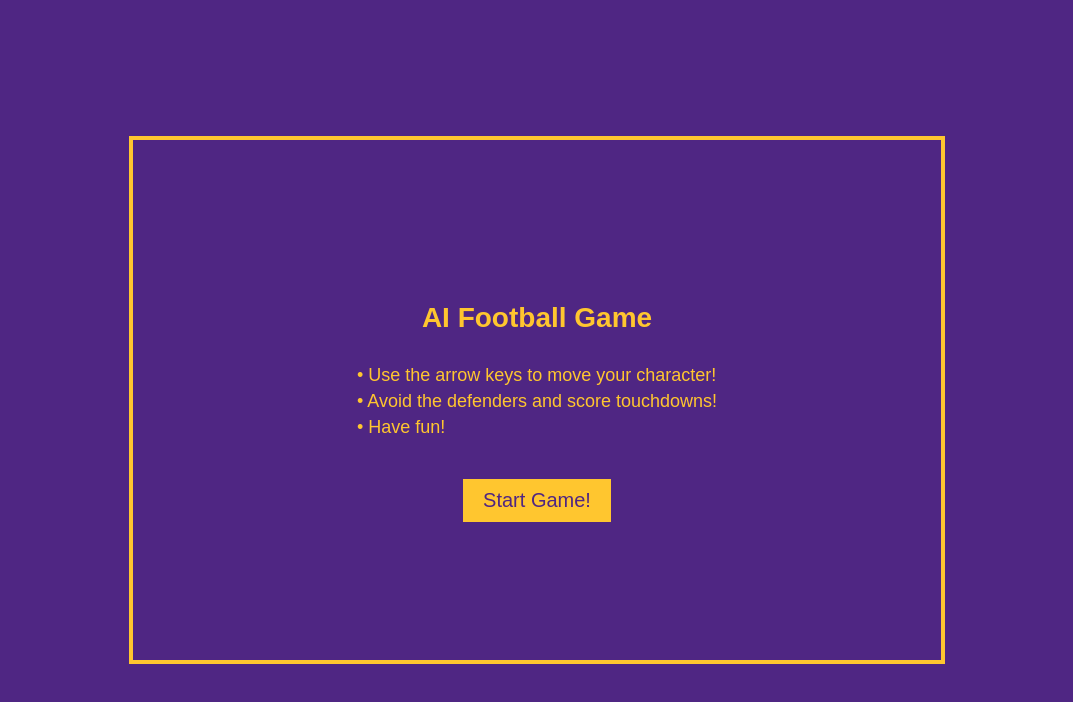
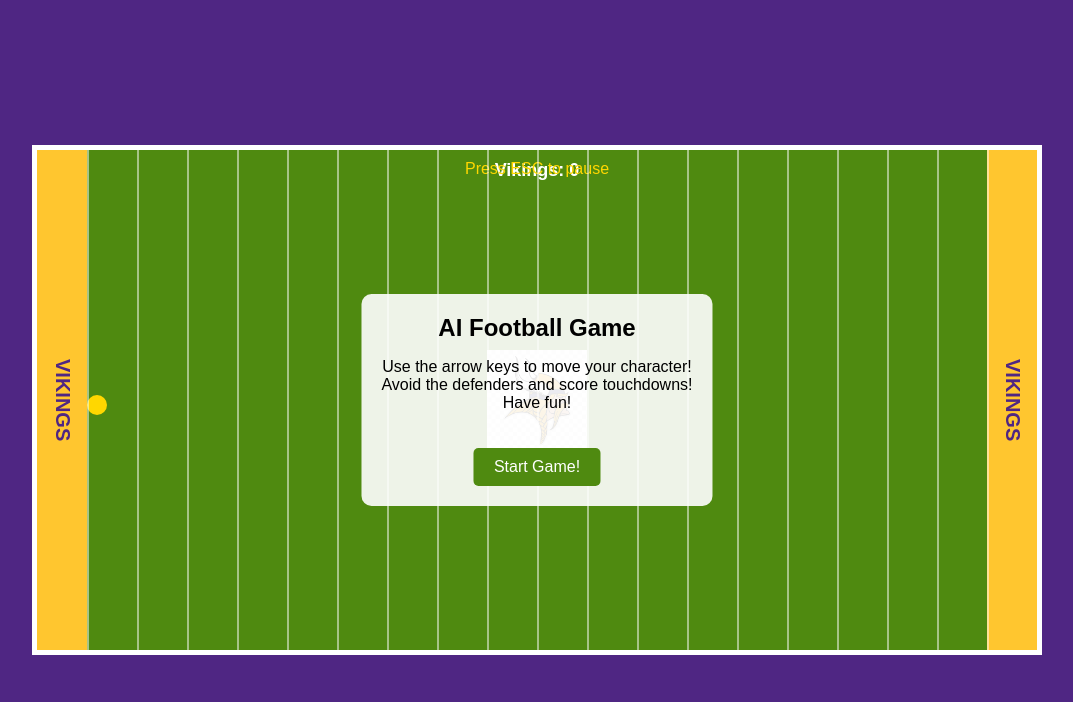
Before and after one commit to Jakob-Ziegler/FootballGame, a plain HTML site: page Game.html in a window 1280 px wide. Shown: the whole page, without its empty margins (103-1176 px from the left). Drawn offline with Linux system fonts and the light colour scheme.

Commit message:
Update Game.html

```diff
--- a/Game.html
+++ b/Game.html
@@ -3,7 +3,7 @@
 <head>
     <meta charset="UTF-8">
     <meta name="viewport" content="width=device-width, initial-scale=1.0">
-    <title>Vikings Football Game</title>
+    <title>AI Football Game</title>
     <style>
         body, html {
             margin: 0;
@@ -20,20 +20,10 @@
 
         .game-container {
             position: relative;
-            width: 800px;
-            height: 400px;
+            width: 1000px; /* Increased width */
+            height: 500px; /* Increased height */
             background: #4F8A10;
             border: 5px solid #fff;
-        }
-
-        .game-title {
-            position: absolute;
-            top: 5px;
-            left: 50%;
-            transform: translateX(-50%);
-            font-size: 24px;
-            font-weight: bold;
-            color: #FFC62F;
         }
 
         .yard-line {
@@ -78,21 +68,9 @@
             background-color: #4F2683;
         }
 
-        .logo {
-            position: absolute;
-            width: 60px;
-            height: 60px;
-            left: 50%;
-            top: 50%;
-            transform: translate(-50%, -50%);
-            background-image: url('viking.png');
-            background-size: cover;
-            opacity: 0.8;
-        }
-
         .scoreboard {
             position: absolute;
-            top: 40px;
+            top: 10px;
             left: 50%;
             transform: translateX(-50%);
             font-size: 18px;
@@ -102,7 +80,7 @@
 
         #pause-instruction {
             position: absolute;
-            top: 70px;
+            top: 10px; /* Moved to top */
             left: 50%;
             transform: translateX(-50%);
             font-size: 16px;
@@ -132,72 +110,72 @@
             color: white;
         }
 
-        /* Intro popup */
-        #intro-popup {
+        .popup {
             position: absolute;
-            width: 60%;
-            height: 60%;
-            background-color: #4F2683;
-            color: #FFC62F;
+            top: 50%;
+            left: 50%;
+            transform: translate(-50%, -50%);
+            background-color: rgba(255, 255, 255, 0.9);
+            color: #000;
+            padding: 20px;
+            border-radius: 10px;
+            display: none;
             text-align: center;
-            border: 4px solid #FFC62F;
-            padding: 20px;
-            display: flex;
-            flex-direction: column;
-            justify-content: center;
-            align-items: center;
-            z-index: 100;
+            z-index: 10;
         }
 
-        #intro-popup h2 {
-            font-size: 28px;
-            margin-bottom: 10px;
+        .popup h2 {
+            margin: 0;
+            font-size: 24px;
         }
 
-        #intro-popup ul {
-            text-align: left;
-            list-style: none;
+        .popup ul {
+            list-style-type: none;
             padding: 0;
         }
 
-        #intro-popup li {
-            font-size: 18px;
-            margin: 5px 0;
+        .popup button {
+            margin-top: 20px;
+            padding: 10px 20px;
+            font-size: 16px;
+            background-color: #4F8A10;
+            color: white;
+            border: none;
+            border-radius: 5px;
+            cursor: pointer;
         }
 
-        #start-button {
-            margin-top: 20px;
-            padding: 10px 20px;
-            font-size: 20px;
-            background-color: #FFC62F;
-            color: #4F2683;
-            border: none;
-            cursor: pointer;
+        .logo {
+            position: absolute;
+            top: 50%;
+            left: 50%;
+            transform: translate(-50%, -50%);
+            width: 100px; /* Adjust size as needed */
+            height: auto;
         }
     </style>
 </head>
 <body>
-    <div id="intro-popup">
+    <div class="popup" id="startPopup">
         <h2>AI Football Game</h2>
         <ul>
-            <li>• Use the arrow keys to move your character!</li>
-            <li>• Avoid the defenders and score touchdowns!</li>
-            <li>• Have fun!</li>
+            <li>Use the arrow keys to move your character!</li>
+            <li>Avoid the defenders and score touchdowns!</li>
+            <li>Have fun!</li>
         </ul>
-        <button id="start-button">Start Game!</button>
+        <button id="startButton">Start Game!</button>
     </div>
 
     <div class="game-container" id="gameContainer">
-        <div class="game-title">AI Football Game</div>
         <div class="scoreboard" id="scoreboard">Vikings: 0</div>
         <div id="pause-instruction">Press ESC to pause</div>
         <div class="endzone endzone-left">VIKINGS</div>
         <div class="endzone endzone-right">VIKINGS</div>
+        <img src="viking.png" alt="Viking Logo" class="logo" id="vikingLogo"> <!-- Viking logo -->
         <div id="player" class="player"></div>
         <div id="tackle-message">You Got Tackled!</div>
         <div id="touchdown-message">TOUCHDOWN!</div>
         <div id="pause-message">Paused</div>
-        <div class="logo"></div>
     </div>
 
     <script>
@@ -208,8 +186,8 @@
         const tackleMessage = document.getElementById("tackle-message");
         const touchdownMessage = document.getElementById("touchdown-message");
         const pauseMessage = document.getElementById("pause-message");
-        const introPopup = document.getElementById("intro-popup");
-        const startButton = document.getElementById("start-button");
+        const startPopup = document.getElementById("startPopup");
+        const startButton = document.getElementById("startButton");
 
         const fieldWidth = gameContainer.offsetWidth;
         const fieldHeight = gameContainer.offsetHeight;
@@ -219,10 +197,6 @@
         let playerY = fieldHeight / 2 - 10;
         let isGameOver = false;
         let isPaused = false;
-
-        startButton.addEventListener("click", () => {
-            introPopup.style.display = "none";
-        });
 
         function updatePlayerPosition() {
             player.style.left = `${playerX}px`;
@@ -245,14 +219,12 @@
             for (let i = 0; i < 11; i++) {
                 const defender = document.createElement("div");
                 defender.className = "defender";
-                defender.style.left = "400px";
+                defender.style.left = "400px"; // Spawn at the 50-yard line
                 defender.style.top = Math.random() * fieldHeight + "px";
                 gameContainer.appendChild(defender);
                 defenders.push(defender);
             }
         }
-
-        spawnDefenders();
 
         function moveDefenders() {
             defenders.forEach(defender => {
@@ -293,43 +265,70 @@
             touchdownMessage.style.display = "none";
             playerX = 50;
             playerY = fieldHeight / 2 - 10;
+            updatePlayerPosition();
             spawnDefenders();
-            updatePlayerPosition();
         }
 
-        document.addEventListener("keydown", event => {
-            if (isPaused) return;
+        function togglePause() {
+            isPaused = !isPaused;
+            pauseMessage.style.display = isPaused ? "block" : "none";
+            if (!isPaused) {
+                gameLoop();
+            } else {
+                cancelAnimationFrame(gameLoopId);
+            }
+        }
 
-            switch (event.key) {
-                case "ArrowUp":
-                    if (playerY > 0) playerY -= 5;
-                    break;
-                case "ArrowDown":
-                    if (playerY < fieldHeight - 20) playerY += 5;
-                    break;
-                case "ArrowLeft":
-                    if (playerX > 0) playerX -= 5;
-                    break;
-                case "ArrowRight":
-                    if (playerX < fieldWidth - 20) playerX += 5;
-                    break;
-                case "Escape":
-                    isPaused = !isPaused;
-                    pauseMessage.style.display = isPaused ? "block" : "none";
-                    break;
+        document.addEventListener("keydown", (e) => {
+            if (e.key === "Escape") {
+                togglePause();
+                return;
+            }
+            if (isGameOver || isPaused) return;
+
+            const speed = 5;
+            if (e.key === "ArrowUp" && playerY > 0) {
+                playerY -= speed;
+            } else if (e.key === "ArrowDown" && playerY < fieldHeight - 20) {
+                playerY += speed;
+            } else if (e.key === "ArrowLeft" && playerX > 0) {
+                playerX -= speed;
+            } else if (e.key === "ArrowRight" && playerX < fieldWidth - 20) {
+                playerX += speed;
             }
             updatePlayerPosition();
         });
 
+        document.addEventListener("keyup", (e) => {
+            if (isGameOver || isPaused) return;
+            if (e.key === "ArrowUp") playerY = Math.max(0, playerY - 5);
+            else if (e.key === "ArrowDown") playerY = Math.min(fieldHeight - 20, playerY + 5);
+            else if (e.key === "ArrowLeft") playerX = Math.max(0, playerX - 5);
+            else if (e.key === "ArrowRight") playerX = Math.min(fieldWidth - 20, playerX + 5);
+            updatePlayerPosition();
+        });
+
         function gameLoop() {
-            if (!isGameOver && !isPaused) {
+            if (!isPaused) {
                 moveDefenders();
-                if (playerX >= fieldWidth - 50) endGame("touchdown");
+                updatePlayerPosition();
+                defenders.forEach(defender => {
+                    if (parseFloat(defender.style.left) >= fieldWidth - 50) {
+                        endGame("touchdown");
+                    }
+                });
             }
-            requestAnimationFrame(gameLoop);
+            gameLoopId = requestAnimationFrame(gameLoop);
         }
 
-        gameLoop();
+        startButton.addEventListener("click", () => {
+            startPopup.style.display = "none"; // Hide the start popup
+            spawnDefenders(); // Spawn defenders at the start
+            gameLoop(); // Start the game loop
+        });
+
+        // Show the popup at the beginning
+        startPopup.style.display = "block";
     </script>
 </body>
 </html>
```
